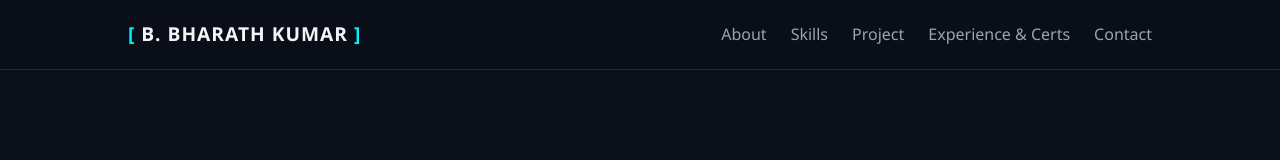
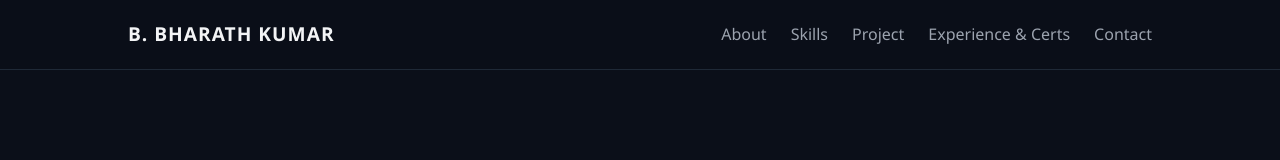
Before and after one commit to bharath-hiccup/Bharath-Protfolio, a plain HTML site: page index.html in a window 1280 px wide. Shown: the top 160 px of the page. Drawn offline with Linux system fonts and the light colour scheme.

Commit message:
Update index.html

```diff
--- a/index.html
+++ b/index.html
@@ -13,7 +13,7 @@
   <!-- Navbar -->
   <nav class="navbar">
     <div class="logo">
-      <span class="cv-bracket">[</span> B. BHARATH KUMAR <span class="cv-bracket">]</span>
+      <span class="cv-bracket"></span> B. BHARATH KUMAR <span class="cv-bracket"></span>
     </div>
     <ul class="nav-links">
       <li><a href="#about">About</a></li>
```
